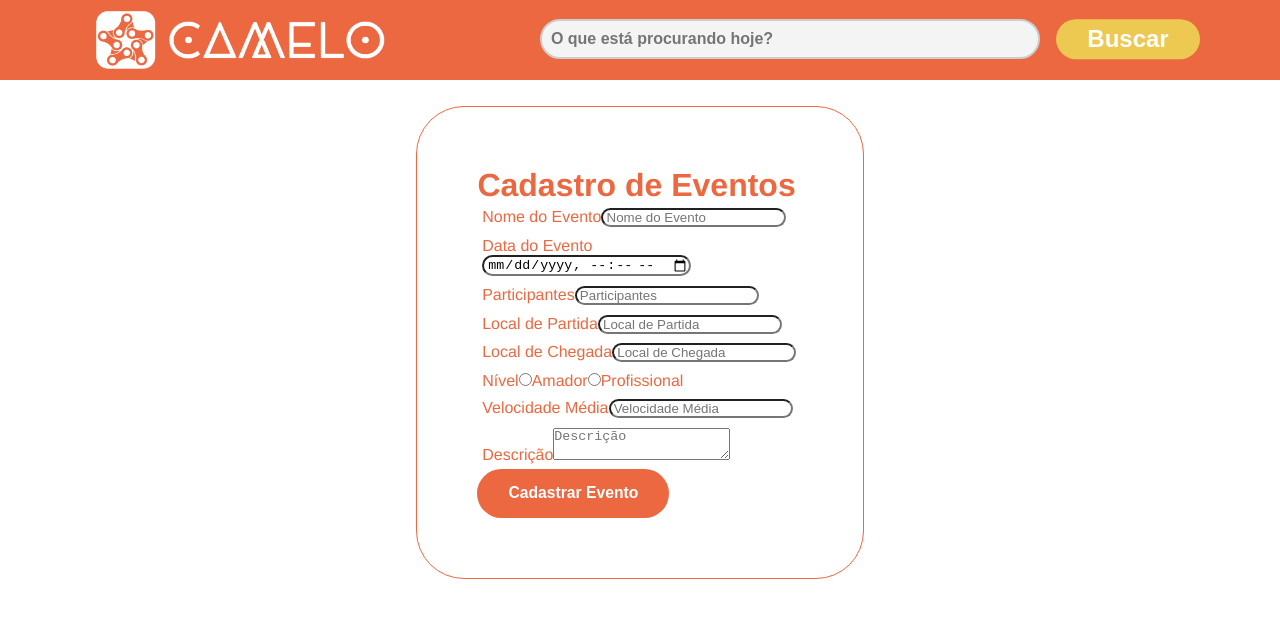
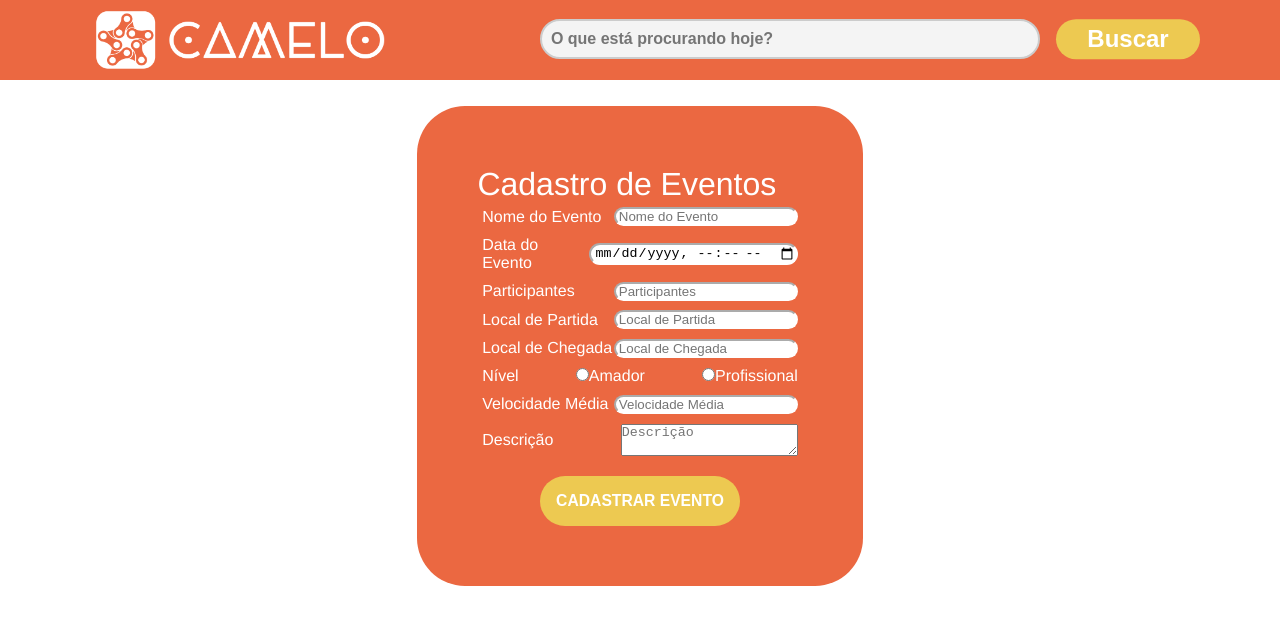
Before and after one commit to portal-ciclismo/front, a React (Create React App) app in the folder app-ciclismo/: page /RegistroEvento in a window 1280 px wide. Shown: the top 624 px of the page. Built offline with nearby package versions, Linux system fonts and the light colour scheme.

Commit message:
Atualizando a tela de cadastro de evento

```diff
--- a/app-ciclismo/src/pages-css/RegistroEvento.css
+++ b/app-ciclismo/src/pages-css/RegistroEvento.css
@@ -8,18 +8,26 @@ html{
 }
 
 .form-cadastro-evento button{
-    width: 12rem;
+    background-color: var(--yellow);
+    width: 18vw;
+    font-weight: 600;
     display: flex;
+    flex-wrap: nowrap;
     align-items: center;
     justify-content: center;
+    max-width: max-content;
 }
 
 .form-group{
+    display: flex;
     margin: 0.3rem;
+    align-items: center;
+    justify-content:space-between;
 
 }
 
 .form-group input{
+    border-color: #fff;
     padding-left: 1%;
 }
 
@@ -29,6 +37,10 @@ html{
     padding-top: 2%;
 }
 
+.main-content-cadastro-evento span, h1, label{
+    color: #fff;
+    font-weight: 500;
+}
 .form-cadastro-evento form{
     width: 100vw;
 }
@@ -36,18 +48,17 @@ html{
 .form-cadastro-evento{
     padding: 60px;
     border-radius: 3rem;
-    border: 1px var(--orange) solid;
+    background-color: var(--orange);
     display: flex;
     flex-direction: column;
     justify-content: center;
 }
 
-.button-cadastro-evento button{
+.div-button-form{
+    padding-top: 1rem;
     display: flex;
-    align-content: center;
+    align-items: center;
     justify-content: center;
-    align-items: center;
-    max-width: max-content;
 }
 input{
     border-radius: 2rem;
--- a/app-ciclismo/src/pages/RegistroEvento.js
+++ b/app-ciclismo/src/pages/RegistroEvento.js
@@ -223,7 +223,9 @@ function CadastroEvento() {
                             </div>
                         )}
                     </div>
-                    <button className='button-cadastro-evento' type="submit" onSubmit={formik.handleSubmit}>Cadastrar Evento</button>
+                    <div className='div-button-form'>
+                        <button className='button-cadastro-evento' type="submit" onSubmit={formik.handleSubmit}>CADASTRAR EVENTO</button>
+                    </div>
                 </form>
             </main>
 
```
